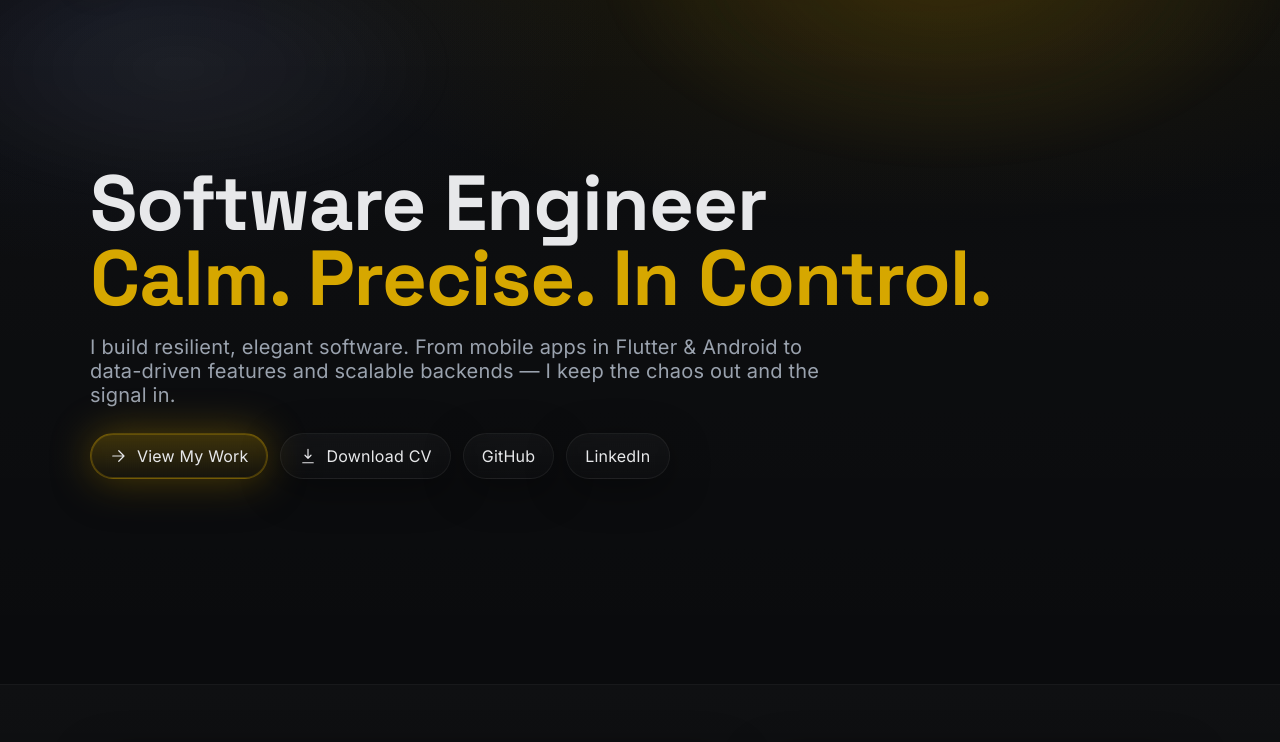
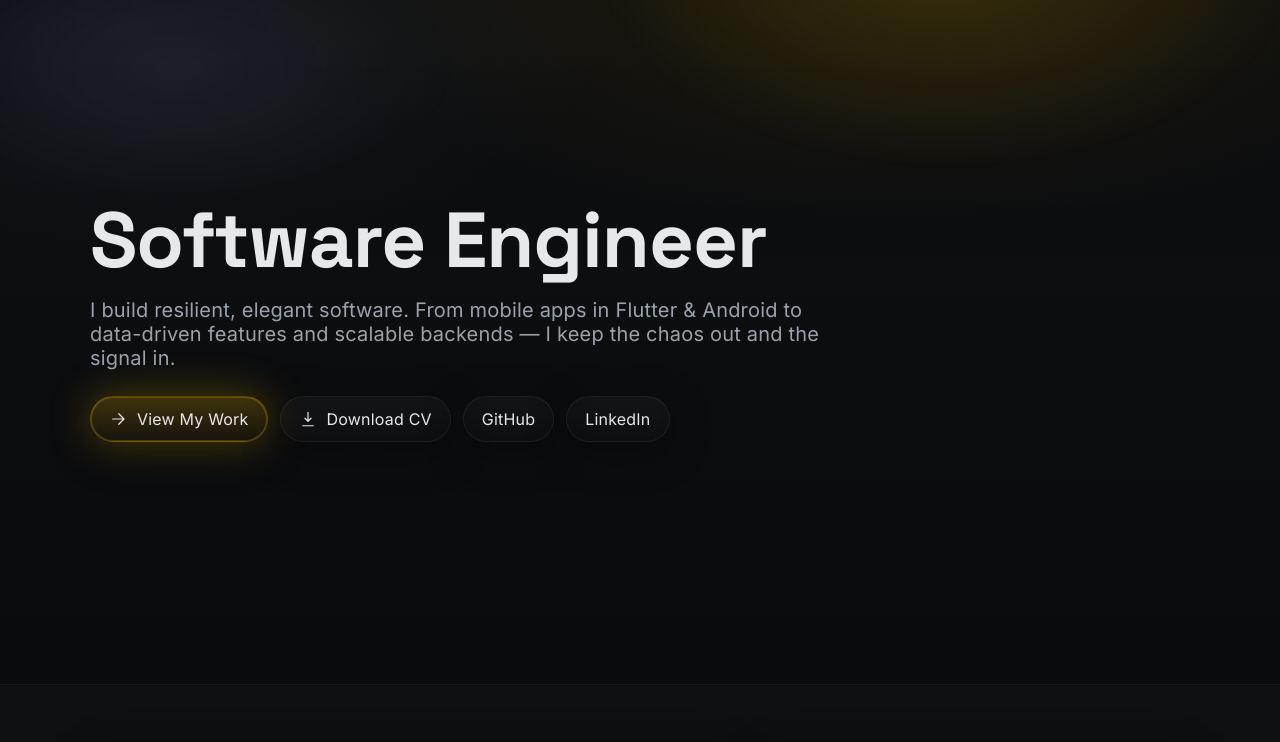
Before and after one commit to Abedalkreem-Injas/Abedalkreem-Injas.github.io, a plain HTML site: page index.html in a window 1280 px wide. Shown: the part 53-795 px from the top of the page. Drawn offline with Linux system fonts and the light colour scheme.

Commit message:
Update index.html

```diff
--- a/index.html
+++ b/index.html
@@ -136,7 +136,7 @@
       <div class="container">
         <h1>
           Software Engineer<br />
-          <span class="gold">Calm. Precise. In Control.</span>
+
         </h1>
         <p class="hero-sub">I build resilient, elegant software. From mobile apps in Flutter & Android to data-driven features and scalable backends — I keep the chaos out and the signal in.</p>
         <div class="cta">
```
